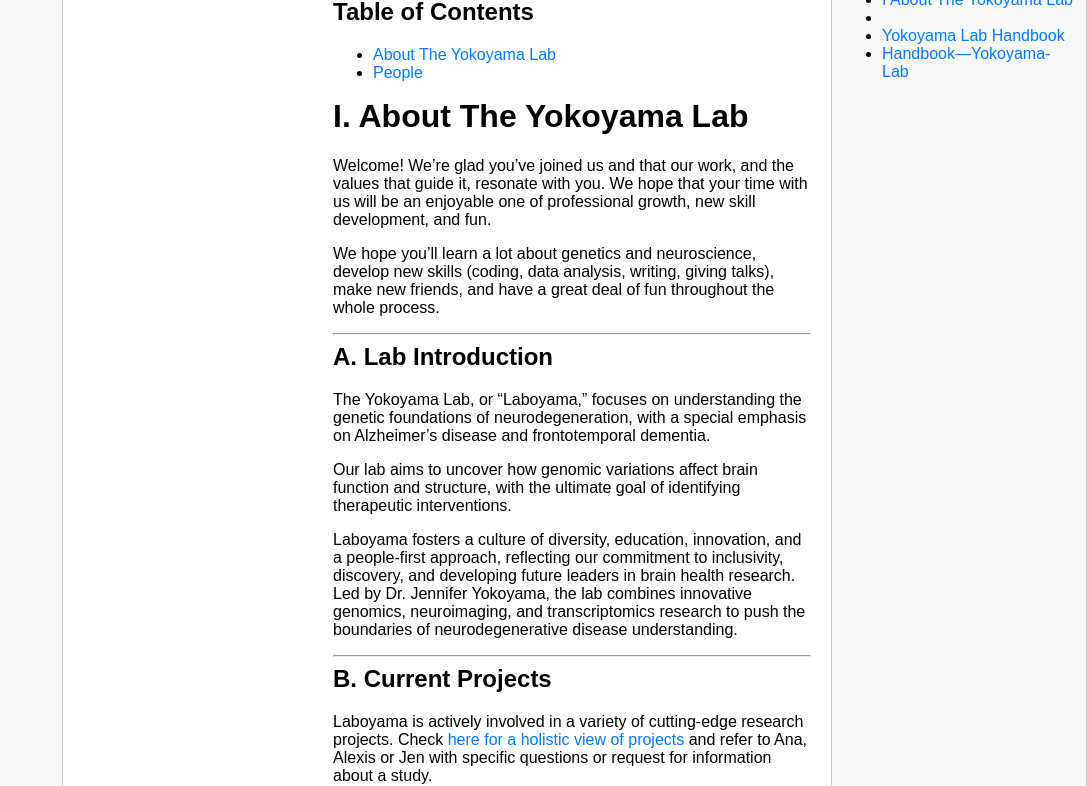
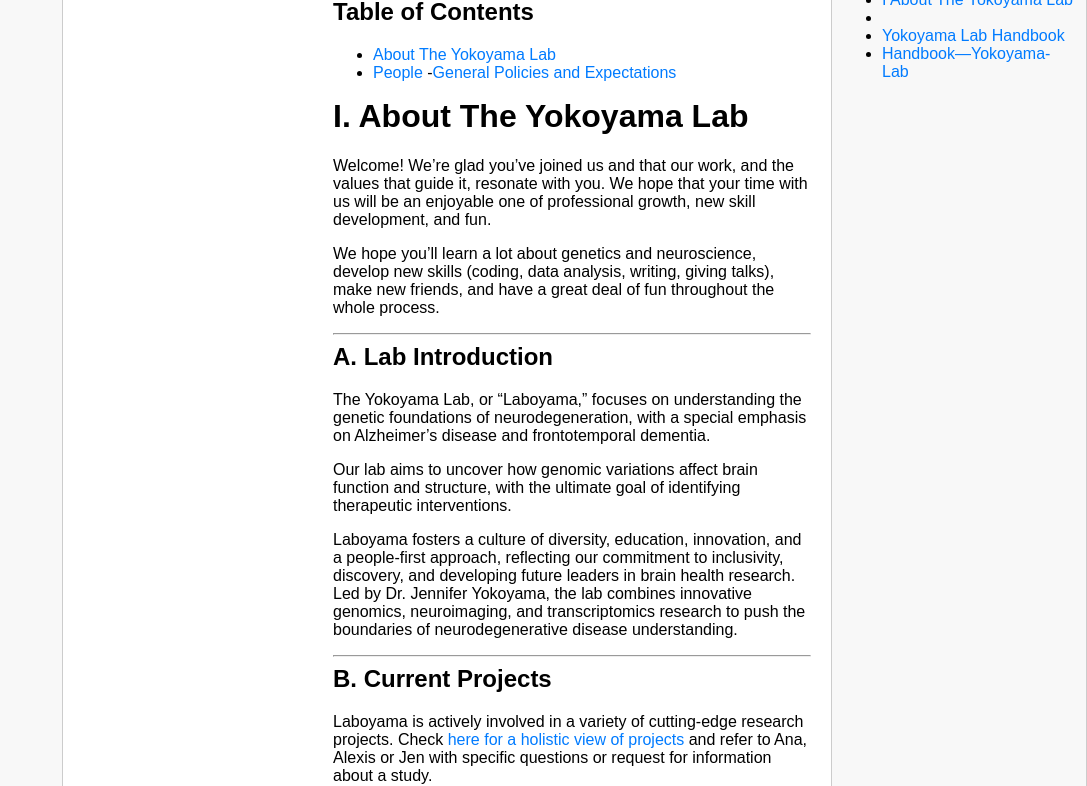
Before and after one commit to daniman89/Handbook---Yokoyama-Lab, a Jekyll site: the page built from docs/I_About_The_Yokoyama_Lab.md, in a window 1280 px wide and 900 px high, cut to the strip 114-900 px from the top of the window. Shown: the whole strip, without its empty margins (193-1280 px from the left). Built offline with Jekyll 4.4.1, drawn with Linux system fonts in a browser that asks for light colours.

Commit message:
Update I_About_The_Yokoyama_Lab.md

```diff
--- a/docs/I_About_The_Yokoyama_Lab.md
+++ b/docs/I_About_The_Yokoyama_Lab.md
@@ -6,10 +6,11 @@ title: "I About The Yokoyama Lab"
 
 
 [Home](index.md)
+
 ## Table of Contents
 - [About The Yokoyama Lab](I_About_The_Yokoyama_Lab.md)
 - [People](II_People.md)
-
+-[General Policies and Expectations](III_General_Policies_and_Expectations.md)
 
 # I. About The Yokoyama Lab
 
```
